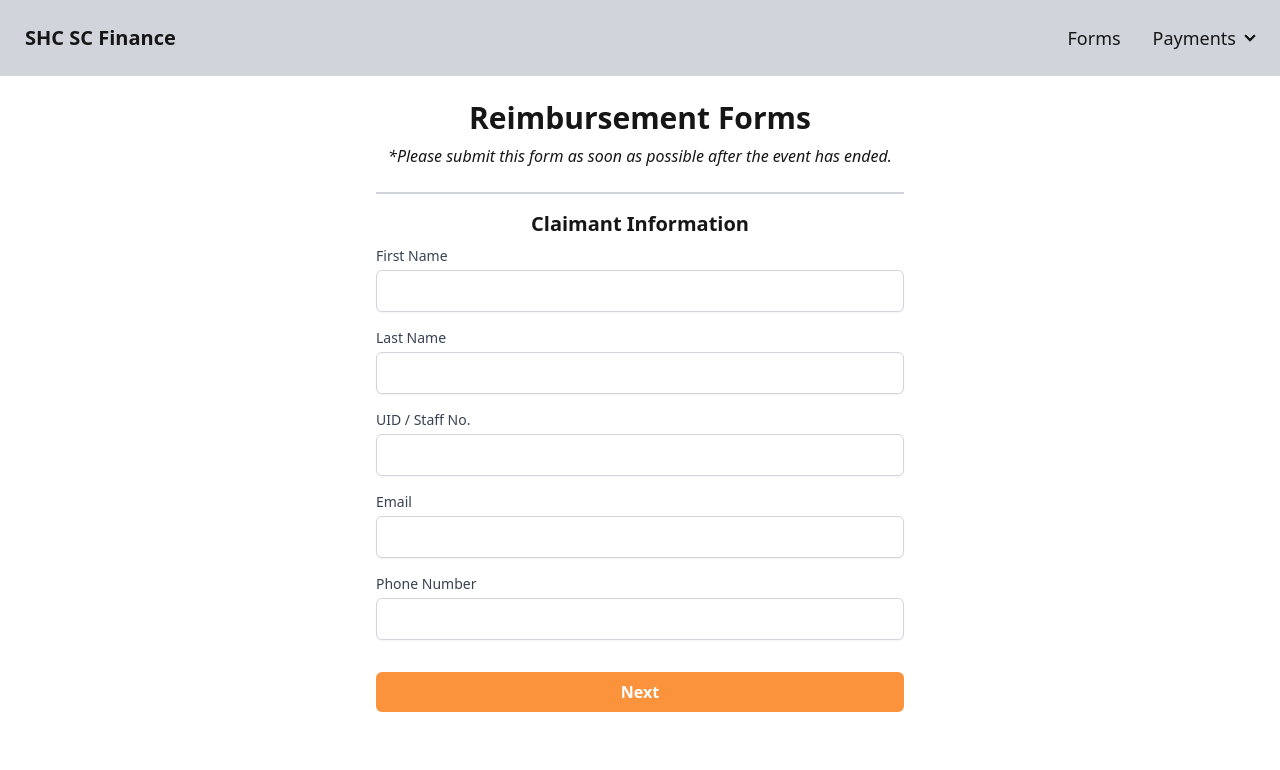
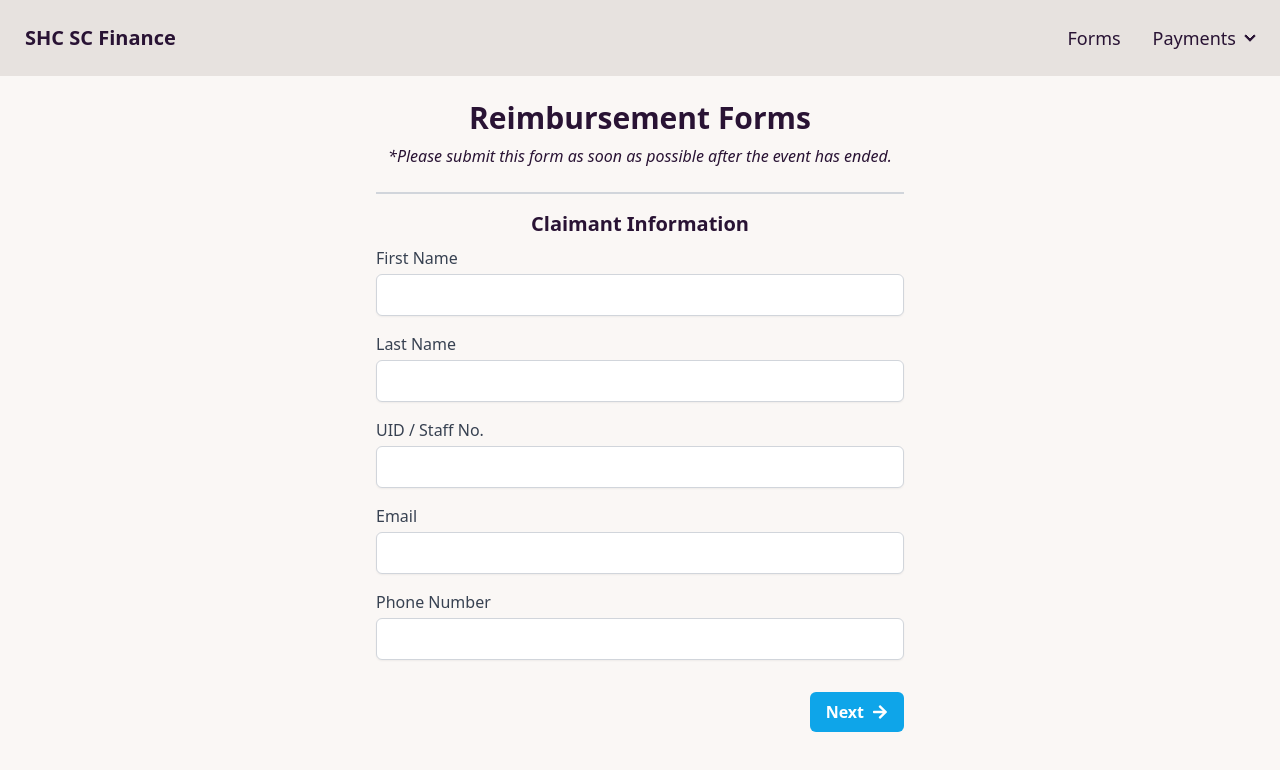
Before and after one commit to amxxch/shc-reimbursement, a Next.js app: page /forms in a window 1280 px wide. Shown: the top 770 px of the page. Built offline with nearby package versions, Linux system fonts and the light colour scheme.

Commit message:
Add validation in forms

```diff
--- a/app/components/claimantInfoForm.tsx
+++ b/app/components/claimantInfoForm.tsx
@@ -3,13 +3,17 @@
 import { useState } from 'react';
 import InputTextBox from './inputTextBox';
 import { ClaimantInfo } from '../types';
+import { FaArrowRight } from 'react-icons/fa';
+import FormButton from './formButton';
 
 interface ClaimantInfoProps {
     claimantInfo: ClaimantInfo;
     onChange: (info: ClaimantInfo) => void;
+    currentStep: number;
+    setCurrentStep: (n: number) => void;
 }
 
-const ClaimantInfoForm = ({ claimantInfo, onChange } : ClaimantInfoProps) => {
+const ClaimantInfoForm = ({ claimantInfo, onChange, currentStep, setCurrentStep } : ClaimantInfoProps) => {
 
     const [errors, setErrors] = useState<Partial<ClaimantInfo>>({});
 
@@ -18,7 +22,7 @@ const ClaimantInfoForm = ({ claimantInfo, onChange } : ClaimantInfoProps) => {
         onChange({ ...claimantInfo, [name]: value });
     };
 
-    const handleNext = async (e: React.FormEvent) => {
+    const handleNextStep = async (e: React.FormEvent) => {
         e.preventDefault();
 
         // Simple validation logic
@@ -35,14 +39,14 @@ const ClaimantInfoForm = ({ claimantInfo, onChange } : ClaimantInfoProps) => {
         // add more validation logic (maybe to phone number, staff no.)
 
         if (Object.keys(newErrors).length === 0) {
-            alert('Form submitted successfully');
+            setCurrentStep(currentStep + 1);
         } else {
             setErrors(newErrors);
         }
     };
 
     return (
-            <form onSubmit={ handleNext }>
+            <form>
                 <hr className="mt-4 mb-4 border-t-2 border-gray-300" />
                 <h2 className="text-xl font-bold mb-2 text-center">Claimant Information</h2>
                 <InputTextBox
@@ -95,6 +99,13 @@ const ClaimantInfoForm = ({ claimantInfo, onChange } : ClaimantInfoProps) => {
                     isRequired={true}
                     error={errors.phoneNo}
                 />
+
+                <FormButton
+                    currentStep={currentStep}
+                    setCurrentStep={setCurrentStep}
+                    handleNextStep={handleNextStep}
+                />
+
         </form>
     );
 };
--- a/app/components/eventInfoForm.tsx
+++ b/app/components/eventInfoForm.tsx
@@ -4,43 +4,54 @@ import { useState } from 'react';
 import InputTextBox from './inputTextBox';
 import InputFileBox from './inputFileBox';
 import { EventInfo } from '../types';
+import FormButton from './formButton';
 
 interface EventInfoProps {
     eventInfo: EventInfo;
     onChange: (info: EventInfo) => void;
+    currentStep: number;
+    setCurrentStep: (n: number) => void;
 }
 
-const EventInfoForm = ({ eventInfo, onChange } : EventInfoProps) => {
+const EventInfoForm = ({ eventInfo, onChange, currentStep, setCurrentStep } : EventInfoProps) => {
 
-    const [errors, setErrors] = useState<Partial<EventInfo>>({});
+    const [errors, setErrors] = useState<Partial<Record<keyof EventInfo, string>>>({});
 
-    const handleEventInfoChange = (e: React.ChangeEvent<HTMLInputElement>) => {
+    const handleFileChange = (e: React.ChangeEvent<HTMLInputElement>) => {
+        const name = e.target.name
+        const file = e.target.files?.[0];
+        onChange({ ...eventInfo, [name]: file });
+    };
+
+    const handleTextChange = (e: React.ChangeEvent<HTMLInputElement>) => {
         const { name, value } = e.target;
         onChange({ ...eventInfo, [name]: value });
     };
 
-    const handleNext = async (e: React.FormEvent) => {
+    const handleNextStep = async (e: React.FormEvent) => {
         e.preventDefault();
 
         // Simple validation logic
-        const newErrors: Partial<EventInfo> = {};
+        const newErrors: Partial<Record<keyof EventInfo, string>> = {};
 
         if (!eventInfo.eventName) newErrors.eventName = 'Event name is required';
         if (!eventInfo.eventDate) newErrors.eventDate = 'Event date is required';
         if (!eventInfo.numOfParticipants) newErrors.numOfParticipants = 'Number of participants is required';
         if (!eventInfo.location) newErrors.location = 'Location is required';
+        if (!eventInfo.emailPoster) newErrors.emailPoster = 'Email or Poster is required';
+        // if (!eventInfo.participantList) newErrors.participantList = 'Participant list is required'
 
         // add more validation logic (maybe to phone number, staff no.)
 
         if (Object.keys(newErrors).length === 0) {
-            alert('Form submitted successfully');
+            setCurrentStep(currentStep + 1);
         } else {
             setErrors(newErrors);
         }
     };
 
     return (
-            <form onSubmit={ handleNext }>
+            <form>
                 <hr className="mt-4 mb-4 border-t-2 border-gray-300" />
                 <h2 className="text-xl font-bold mb-4 text-center">Event Details</h2>
                 <InputTextBox
@@ -49,7 +60,7 @@ const EventInfoForm = ({ eventInfo, onChange } : EventInfoProps) => {
                     id="eventName"
                     name="eventName"
                     value={eventInfo.eventName}
-                    onChange={handleEventInfoChange}
+                    onChange={handleTextChange}
                     isRequired={true}
                     error={errors.eventName}
                 />
@@ -59,7 +70,7 @@ const EventInfoForm = ({ eventInfo, onChange } : EventInfoProps) => {
                     id="eventDate"
                     name="eventDate"
                     value={eventInfo.eventDate}
-                    onChange={handleEventInfoChange}
+                    onChange={handleTextChange}
                     isRequired={true}
                     error={errors.eventDate}
                 />
@@ -69,7 +80,7 @@ const EventInfoForm = ({ eventInfo, onChange } : EventInfoProps) => {
                     id="committee"
                     name="committee"
                     value={eventInfo.committee}
-                    onChange={handleEventInfoChange}
+                    onChange={handleTextChange}
                     isRequired={false}
                     error={errors.committee}
                 />
@@ -79,7 +90,7 @@ const EventInfoForm = ({ eventInfo, onChange } : EventInfoProps) => {
                     id="numOfParticipants"
                     name="numOfParticipants"
                     value={eventInfo.numOfParticipants}
-                    onChange={handleEventInfoChange}
+                    onChange={handleTextChange}
                     isRequired={true}
                     error={errors.numOfParticipants}
                 />
@@ -89,25 +100,34 @@ const EventInfoForm = ({ eventInfo, onChange } : EventInfoProps) => {
                     id="location"
                     name="location"
                     value={eventInfo.location}
-                    onChange={handleEventInfoChange}
+                    onChange={handleTextChange}
                     isRequired={true}
                     error={errors.location}
                 />
 
                 <InputFileBox
                     label="Event poster or mass email"
-                    id="eventPoster"
-                    name="eventPoster"
-                    onChange={handleEventInfoChange}
+                    id="emailPoster"
+                    name="emailPoster"
+                    onChange={handleFileChange}
                     isRequired={true}
+                    error={errors.emailPoster}
                 />
 
                 <InputFileBox
                     label="Participant list"
+                    description="*Except for compulsory events, such as High Table Dinner"
                     id="participantList"
                     name="participantList"
-                    onChange={handleEventInfoChange}
-                    isRequired={true}
+                    onChange={handleFileChange}
+                    isRequired={false}
+                    error={errors.participantList}
+                />
+
+                <FormButton
+                    currentStep={currentStep}
+                    setCurrentStep={setCurrentStep}
+                    handleNextStep={handleNextStep}
                 />
         </form>
     );
--- /dev/null
+++ b/app/components/formButton.tsx
@@ -0,0 +1,63 @@
+import React from 'react'
+import { FaArrowLeft, FaArrowRight } from "react-icons/fa";
+
+interface FormButtonProps {
+    currentStep: number;
+    setCurrentStep: (n: number) => void;
+    handleNextStep?: (e: React.FormEvent) => void;
+    handleSubmit?: (e: React.FormEvent) => void;
+}
+
+const FormButton = ({
+    currentStep,
+    setCurrentStep,
+    handleSubmit = () => {},
+    handleNextStep = () => {},
+} : FormButtonProps) => {
+
+
+    const handlePreviousStep = () => {
+        setCurrentStep(Math.max(currentStep - 1, 1));
+    }
+
+  return (
+    <div className="flex justify-between mt-8">
+
+        {currentStep > 1 && (
+            <button
+                className="flex px-4 py-2 items-center bg-sky-500 text-white font-semibold rounded-md hover:bg-sky-300 focus:outline-none focus:ring-2 focus:ring-blue-500 focus:ring-offset-2"
+                onClick={handlePreviousStep}
+            >
+                <FaArrowLeft className="mr-2" />
+                Previous
+            </button>
+        )}
+
+        <div className="flex-grow" />
+
+        {currentStep < 4 && (
+            <button
+                className="flex px-4 py-2 items-center bg-sky-500 text-white font-semibold rounded-md hover:bg-sky-300 focus:outline-none focus:ring-2 focus:ring-blue-500 focus:ring-offset-2"
+                onClick={(e) => {
+                    handleNextStep(e);
+                }}
+            >
+                Next
+                <FaArrowRight className="ml-2" />
+            </button>
+        )}
+
+        {currentStep === 4 && (
+            <button
+                type="submit"
+                className="flex px-4 py-2 items-center bg-green-400 text-white font-semibold rounded-md hover:bg-green-300 focus:outline-none focus:ring-2 focus:ring-green-500 focus:ring-offset-2"
+                onClick={handleSubmit}
+            >
+                Submit
+            </button>
+        )}
+    </div>
+  )
+}
+
+export default FormButton
--- a/app/components/inputTextBox.tsx
+++ b/app/components/inputTextBox.tsx
@@ -2,6 +2,7 @@ import React from 'react'
 
 interface Props {
   label: string;
+  description?: string;
   type: string;
   id: string;
   name: string;
@@ -11,10 +12,11 @@ interface Props {
   error?: string;
 }
 
-const InputTextBox = ({ label, type, id, name, value, onChange, isRequired, error}: Props) => {
+const InputTextBox = ({ label, description, type, id, name, value, onChange, isRequired, error}: Props) => {
   return (
     <div className="mb-4">
-      <label htmlFor={id} className="block text-sm font-medium text-gray-700">{label}</label>
+      <label htmlFor={id} className="block text-md font-medium text-gray-700">{label}</label>
+      <label htmlFor={id} className="block mt-1 text-sm text-gray-600">{description}</label>
       <input
           type={type}
           id={id}
@@ -22,7 +24,9 @@ const InputTextBox = ({ label, type, id, name, value, onChange, isRequired, erro
           value={value}
           onChange={onChange}
           required={isRequired}
-          className="mt-1 block w-full px-4 py-2 border border-gray-300 rounded-md shadow-sm focus:ring-gray-300 focus:border-gray-500"
+          className="mt-1 block w-full px-4 py-2
+                    border border-gray-300 rounded-md shadow-sm
+                    focus:ring-gray-300 focus:border-gray-500"
       />
       {error && <p className="text-red-500 text-xs mt-1">{error}</p>}
   </div>
--- a/app/components/navbar.tsx
+++ b/app/components/navbar.tsx
@@ -48,7 +48,7 @@ const NavBar = () => {
     ]
 
     return (
-        <div className="navbar sticky bg-base-300">
+        <div className="navbar sticky top-0 bg-base-300">
             <div className="flex-1">
                 <Link className="btn btn-ghost text-xl" href='/'>SHC SC Finance</Link>
             </div>
--- a/app/components/receiptInfoForm.tsx
+++ b/app/components/receiptInfoForm.tsx
@@ -1,21 +1,29 @@
 'use client'
 
-import { useState } from 'react';
+import { useEffect, useState } from 'react';
 import InputTextBox from './inputTextBox';
 import InputFileBox from './inputFileBox';
 import InputSelectBox from './inputSelectBox';
 import { ReceiptInfo, Receipt } from '../types';
+import FormButton from './formButton';
 
 interface ReceiptInfoProps {
     receiptInfo: ReceiptInfo;
     onChange: (info: ReceiptInfo) => void;
+    currentStep: number;
+    setCurrentStep: (n: number) => void;
 }
 
-const ReceiptInfoForm = ({ receiptInfo, onChange } : ReceiptInfoProps) => {
+interface ReceiptErrors {
+    [key: string]: Partial<Record<keyof Receipt, string>>;
+}
 
-    const [errors, setErrors] = useState<Partial<ReceiptInfo>>({});
+const ReceiptInfoForm = ({ receiptInfo, onChange, currentStep, setCurrentStep } : ReceiptInfoProps) => {
 
-    const handleReceiptInfoChange = (e: React.ChangeEvent<HTMLInputElement>) => {
+    const [infoErrors, setInfoErrors] = useState<Partial<Record<keyof ReceiptInfo, string>>>({});
+    const [receiptErrors, setReceiptErrors] = useState<ReceiptErrors>({});
+
+    const handleInfoChange = (e: React.ChangeEvent<HTMLInputElement>) => {
         const { name, value } = e.target;
         onChange({ ...receiptInfo, [name]: value });
     };
@@ -37,7 +45,7 @@ const ReceiptInfoForm = ({ receiptInfo, onChange } : ReceiptInfoProps) => {
             ...receiptInfo,
             receipts: [
                 ...receiptInfo.receipts,
-                { id: newReceiptId, description: '', amount: '' },
+                { id: newReceiptId, description: '', amount: ''},
             ],
         });
     };
@@ -51,23 +59,41 @@ const ReceiptInfoForm = ({ receiptInfo, onChange } : ReceiptInfoProps) => {
         })
     };
 
-    const handleNext = async (e: React.FormEvent) => {
+    const handleNextStep = async (e: React.FormEvent) => {
         e.preventDefault();
 
+        // add checking if total amount === sum of each receipt
+
         // Simple validation logic
-        const newErrors: Partial<ReceiptInfo> = {};
+        const newInfoErrors: Partial<Record<keyof ReceiptInfo, string>> = {};
+        const newReceiptErrors: ReceiptErrors = {};
 
-        // add more validation logic (maybe to phone number, staff no.)
+        receiptInfo.receipts.forEach((receipt) => {
+            const receiptError: Partial<Record<keyof Receipt, string>> = {};
+            if (!receipt.description) receiptError.description = 'Description is required'
+            if (!receipt.amount)
+                receiptError.amount = 'Amount is required'
+            if (!receipt.paymentMethod) receiptError.paymentMethod = 'Payment method is required'
 
-        if (Object.keys(newErrors).length === 0) {
-            alert('Form submitted successfully');
+            if (Object.keys(receiptError).length !== 0) {
+                newReceiptErrors[receipt.id] = receiptError;
+            }
+        })
+
+        if (!receiptInfo.totalAmount)
+            newInfoErrors.totalAmount = 'Total Amount is required'
+        if (receiptInfo.receipts.length === 0) newInfoErrors.receipts = 'At least one receipt is required'
+
+        if (Object.keys(newInfoErrors).length === 0 && Object.keys(newReceiptErrors).length === 0) {
+            setCurrentStep(currentStep + 1)
         } else {
-            setErrors(newErrors);
+            setInfoErrors(newInfoErrors);
+            setReceiptErrors(newReceiptErrors);
         }
     };
 
     return (
-            <form onSubmit={ handleNext }>
+        <form onSubmit={ handleNextStep }>
             <hr className="mt-4 mb-4 border-t-2 border-gray-300" />
             <h2 className="text-xl font-bold mb-4 text-center">Receipts</h2>
             <InputTextBox
@@ -76,14 +102,16 @@ const ReceiptInfoForm = ({ receiptInfo, onChange } : ReceiptInfoProps) => {
                 id="totalAmount"
                 name="totalAmount"
                 value={receiptInfo.totalAmount}
-                    onChange={handleReceiptInfoChange}
+                onChange={handleInfoChange}
                 isRequired={true}
-                    error={errors.totalAmount}
+                error={infoErrors.totalAmount}
             />
-                <button className='btn mb-4' onClick={addReceipt}>+ Add new receipt</button>
+
+            <button className='flex btn mb-4' onClick={addReceipt}>+ Add new receipt</button>
+            <span className='flex text-red-500 text-xs'>{infoErrors.receipts}</span>
+
             {receiptInfo.receipts.map((receipt, index) => (
             <div key={receipt.id} className="mb-4 p-4 border rounded-lg shadow-sm">
-                    {/* make sure the id is correct, when deleting a receipt, the id is change. Has to change the id to follow the index (index change always update id (when remove always update new id)) */}
                 <label className="block text-lg font-bold text-gray-700 mb-2">
                     Receipt {receipt.id}
                 </label>
@@ -96,7 +124,7 @@ const ReceiptInfoForm = ({ receiptInfo, onChange } : ReceiptInfoProps) => {
                     value={receiptInfo.receipts[index].description}
                     onChange={e => handleReceiptChange(receipt.id, e)}
                     isRequired={true}
-                        error={''}
+                    error={receiptErrors[receipt.id]?.description}
                 />
 
                 <InputSelectBox
@@ -114,7 +142,7 @@ const ReceiptInfoForm = ({ receiptInfo, onChange } : ReceiptInfoProps) => {
                         { label: 'Alipay', value: 'Alipay' },
                         { label: 'Wechat Pay', value: 'WechatPay' },
                     ]}
-                        error={''}
+                    error={receiptErrors[receipt.id]?.paymentMethod}
                 />
                 <InputTextBox
                     label="Amount"
@@ -124,7 +152,15 @@ const ReceiptInfoForm = ({ receiptInfo, onChange } : ReceiptInfoProps) => {
                     value={receiptInfo.receipts[index].amount}
                     onChange={e => handleReceiptChange(receipt.id, e)}
                     isRequired={true}
-                        error={''}
+                    error={receiptErrors[receipt.id]?.amount}
+                />
+                <InputFileBox
+                    label="A copy of receipt"
+                    id="copyOfReceipt"
+                    name="copyOfReceipt"
+                    onChange={e => handleReceiptChange(receipt.id, e)}
+                    isRequired={true}
+                    error={receiptErrors[receipt.id]?.copyOfReceipt}
                 />
 
                 <button type="button" onClick={() => removeReceipt(receipt.id)} className="text-red-500 mt-2">
@@ -132,6 +168,12 @@ const ReceiptInfoForm = ({ receiptInfo, onChange } : ReceiptInfoProps) => {
                 </button>
             </div>
             ))}
+
+            <FormButton
+                currentStep={currentStep}
+                setCurrentStep={setCurrentStep}
+                handleNextStep={handleNextStep}
+            />
         </form>
     );
 };
--- a/app/forms/page.tsx
+++ b/app/forms/page.tsx
@@ -2,12 +2,14 @@
 
 import { useState } from 'react';
 import { motion } from 'framer-motion';
+import { FaArrowLeft, FaArrowRight } from "react-icons/fa";
 import { ClaimantInfo, EventInfo, ReceiptInfo, Receipt, ReimbursementRequest } from '../types';
 import ClaimantInfoForm from '../components/claimantInfoForm';
 import EventInfoForm from '../components/eventInfoForm';
 import ReceiptInfoForm from '../components/receiptInfoForm';
 import AdditionalDocsForm from '../components/additionalDocsForm';
 import Steppers from '../components/steppers';
+import FormButton from '../components/formButton';
 
 
 const FormsPage = () => {
@@ -53,19 +55,6 @@ const FormsPage = () => {
         }
     }
 
-    const renderFormPage = () => {
-        switch (currentStep) {
-            case 1:
-                return <ClaimantInfoForm claimantInfo={claimantInfo} onChange={setClaimantInfo} />
-            case 2:
-                return <EventInfoForm eventInfo={eventInfo} onChange={setEventInfo} />
-            case 3:
-                return <ReceiptInfoForm receiptInfo={receiptInfo} onChange={setReceiptInfo} />
-            case 4:
-                return <AdditionalDocsForm receiptInfo={receiptInfo} onChange={setReceiptInfo} />
-        }
-    }
-
     const handleSubmit = async (e: React.FormEvent) => {
         e.preventDefault();
     };
@@ -81,34 +70,35 @@ const FormsPage = () => {
                 <h6 className="mb-6 text-center italic ">*Please submit this form as soon as possible after the event has ended.</h6>
                 {/* <Steppers steps={formSteps} /> */}
 
-                {renderFormPage()}
-
-                {currentStep > 1 && (
-                    <button
-                        className="w-full mt-4 px-4 py-2 bg-orange-400 text-white font-semibold rounded-md hover:bg-orange-500 focus:outline-none focus:ring-2 focus:ring-blue-500 focus:ring-offset-2"
-                        onClick={() => previousStep()}
-                    >
-                        Previous
-                    </button>
-                )}
-
-                {currentStep < formSteps.length && (
-                    <button
-                        className="w-full mt-4 px-4 py-2 bg-orange-400 text-white font-semibold rounded-md hover:bg-orange-500 focus:outline-none focus:ring-2 focus:ring-blue-500 focus:ring-offset-2"
-                        onClick={() => nextStep()}
-                    >
-                        Next
-                    </button>
-                )}
-
-                {currentStep === formSteps.length && (
-                    <button
-                        type="submit"
-                        className="w-full mt-4 px-4 py-2 bg-orange-400 text-white font-semibold rounded-md hover:bg-orange-500 focus:outline-none focus:ring-2 focus:ring-blue-500 focus:ring-offset-2"
-                    >
-                        Submit
-                    </button>
-                )}
+                {currentStep === 1 &&
+                <ClaimantInfoForm
+                    claimantInfo={claimantInfo}
+                    onChange={setClaimantInfo}
+                    currentStep={currentStep}
+                    setCurrentStep={setCurrentStep}
+                />}
+                {currentStep === 2 &&
+                <EventInfoForm
+                    eventInfo={eventInfo}
+                    onChange={setEventInfo}
+                    currentStep={currentStep}
+                    setCurrentStep={setCurrentStep}
+                />}
+                {currentStep === 3 &&
+                <ReceiptInfoForm
+                    receiptInfo={receiptInfo}
+                    onChange={setReceiptInfo}
+                    currentStep={currentStep}
+                    setCurrentStep={setCurrentStep}
+                />}
+                {currentStep === 4 &&
+                <AdditionalDocsForm
+                    receiptInfo={receiptInfo}
+                    onChange={setReceiptInfo}
+                    currentStep={currentStep}
+                    setCurrentStep={setCurrentStep}
+                    handleSubmit={handleSubmit}
+                />}
             </motion.div>
         </div>
     );
--- a/app/layout.tsx
+++ b/app/layout.tsx
@@ -24,7 +24,7 @@ export default function RootLayout({
   children: React.ReactNode;
 }>) {
   return (
-    <html lang="en" data-theme="pastel">
+    <html lang="en" data-theme="cupcake">
       <body
         className={`${geistSans.variable} ${geistMono.variable} antialiased`}
       >
--- a/app/types/index.ts
+++ b/app/types/index.ts
@@ -13,7 +13,7 @@ interface EventInfo {
     numOfParticipants: string;
     location: string;
     emailPoster?: File;
-    participantList?: File
+    participantList?: File;
 }
 
 interface ReceiptInfo {
@@ -26,6 +26,7 @@ interface Receipt {
     description: string;
     paymentMethod?: string;
     amount: string;
+    copyOfReceipt?: File;
     additionalDocs?: Record<string, File>[];
 }
 
```
Also changed, not shown: app/components/additionalDocsForm.tsx (+11 -5 lines), app/components/inputFileBox.tsx (+7 -3 lines), app/components/inputSelectBox.tsx (+13 -5 lines). Lines whose indentation alone changed are shown as unchanged.
